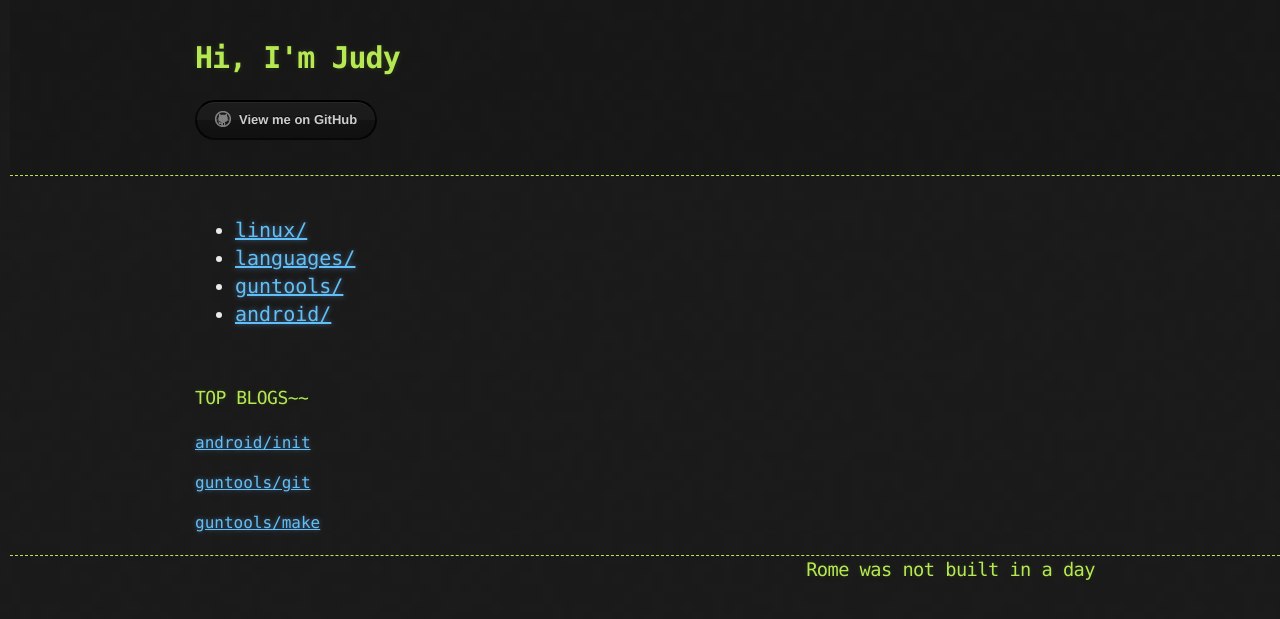
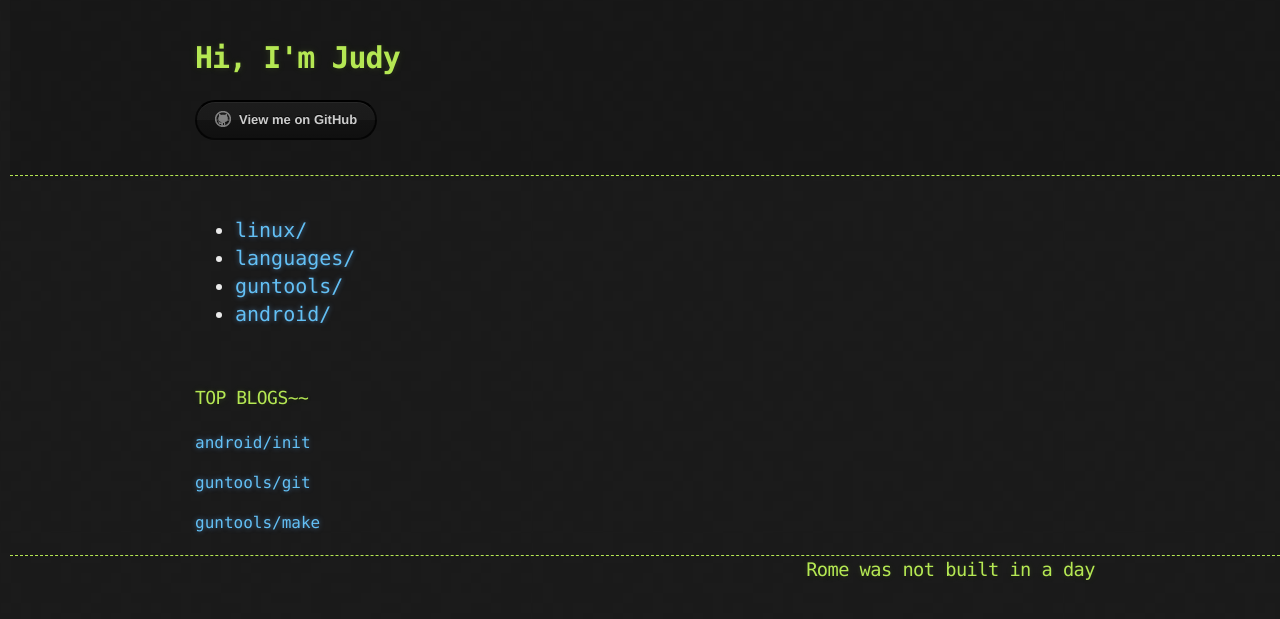
Before and after one commit to Shl4046/Shl4046.github.io, a Jekyll site: the page built from index.md, in a window 1280 px wide. Shown: the top 619 px of the page. Built offline with Jekyll 4.4.1, drawn with Linux system fonts in a browser that asks for light colours.

Commit message:
remove link underline

```diff
--- a/_sass/jekyll-theme-hacker.scss
+++ b/_sass/jekyll-theme-hacker.scss
@@ -227,7 +227,10 @@ hr {
 a {
   color: #63c0f5;
   text-shadow: 0 0 5px rgba(104, 182, 255, 0.5);
+  text-decoration : none
 }
+
+a:hover{text-decoration:underline}
 
 /* Clearfix */
 
```
